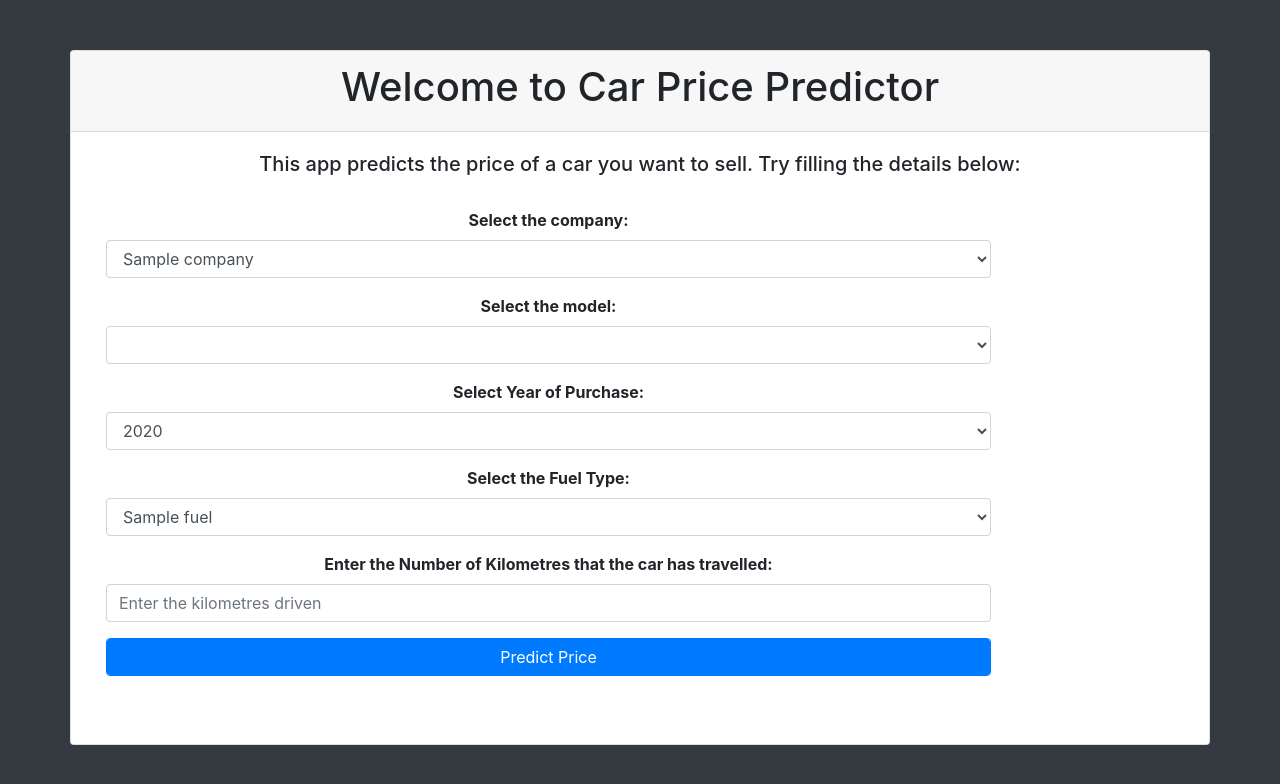
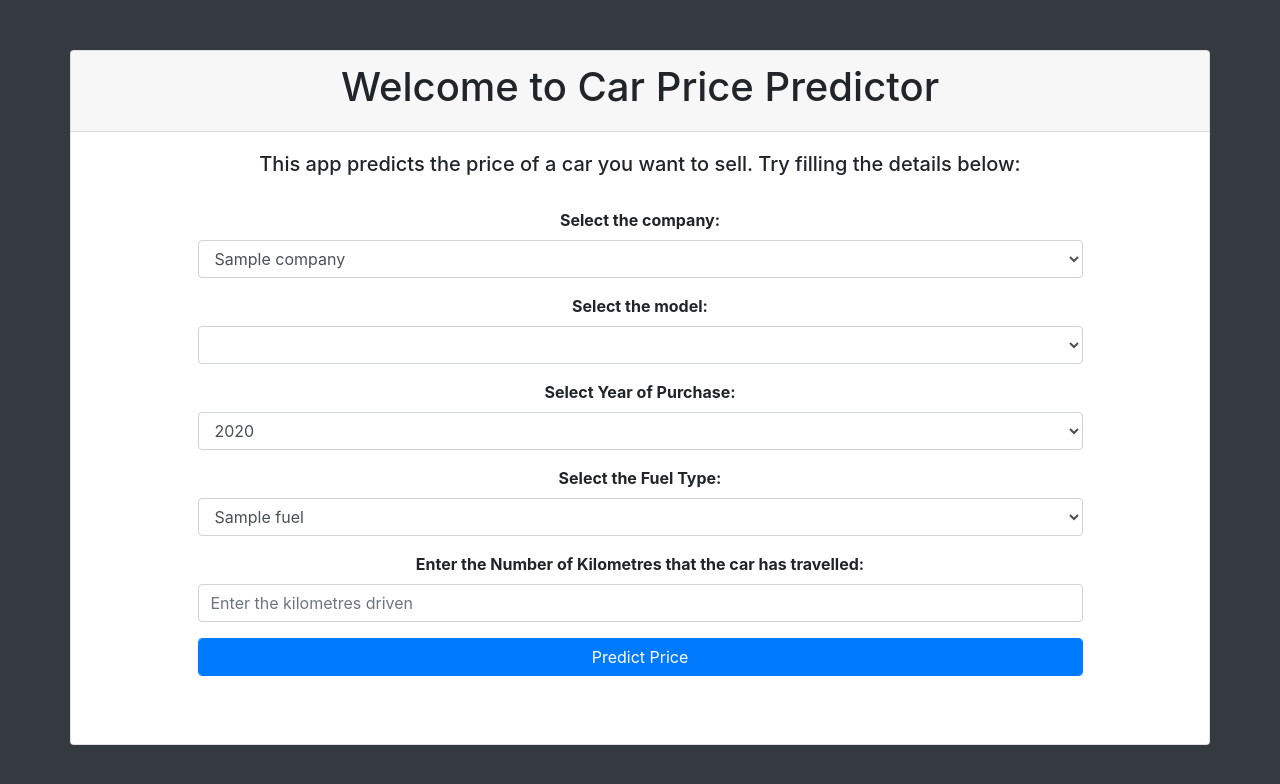
Before and after one commit to JunaidAli-08/Car-Price-Prediction-main, a Flask app: template templates/index.html in a window 1280 px wide. Shown: the top 784 px of the page. Run offline with Flask 2, Linux system fonts and the light colour scheme; the template is opened without the code that fills it: most values are stand-ins (such as "Sample title", 1, 10 or a date in 2020); lists and menus that the app fills with data are empty; parts of the project's set-up code (start-up, migrations or seed data) failed here and were passed over; some libraries are stand-ins or nearby versions.

```diff
--- a/static/css/style.css
+++ b/static/css/style.css
@@ -14,3 +14,8 @@
 #canvas{
     border: 2px solid black;
 }
+.card form{
+    display: flex;
+    flex-direction: column;
+    align-items: center;
+}
```
Also changed, not shown: 2 other files.
